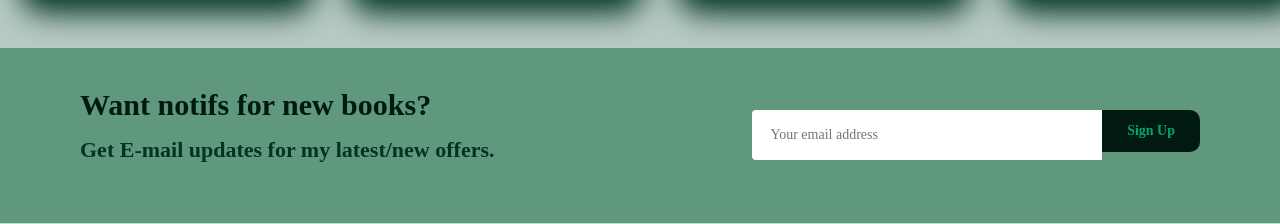
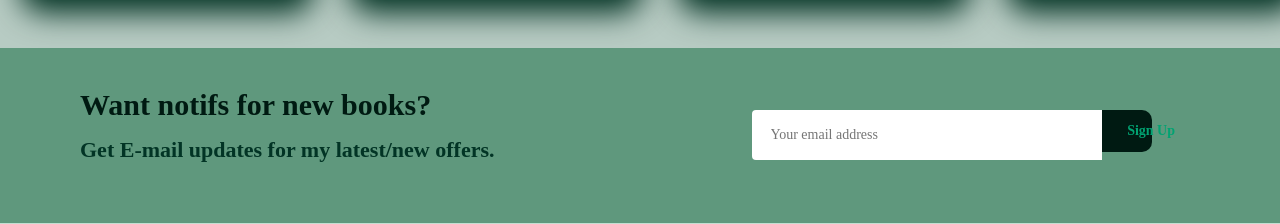
Before and after one commit to kzkyutie/HUMCOM_Books_n_Nooks_FINAL, a PHP site: page /FINAL.html in a window 1280 px wide. Shown: the part 4402-4626 px from the top of the page. Run offline with PHP 8.4, Linux system fonts and the light colour scheme.

Commit message:
Update style.css

```diff
--- a/Project/style.css
+++ b/Project/style.css
@@ -247,6 +247,10 @@ button.normal {
 
 #email .form {
     display: flex;
+    width: 40%;
+}
+
+#email .form button{
     width: 40%;
 }
 
```
